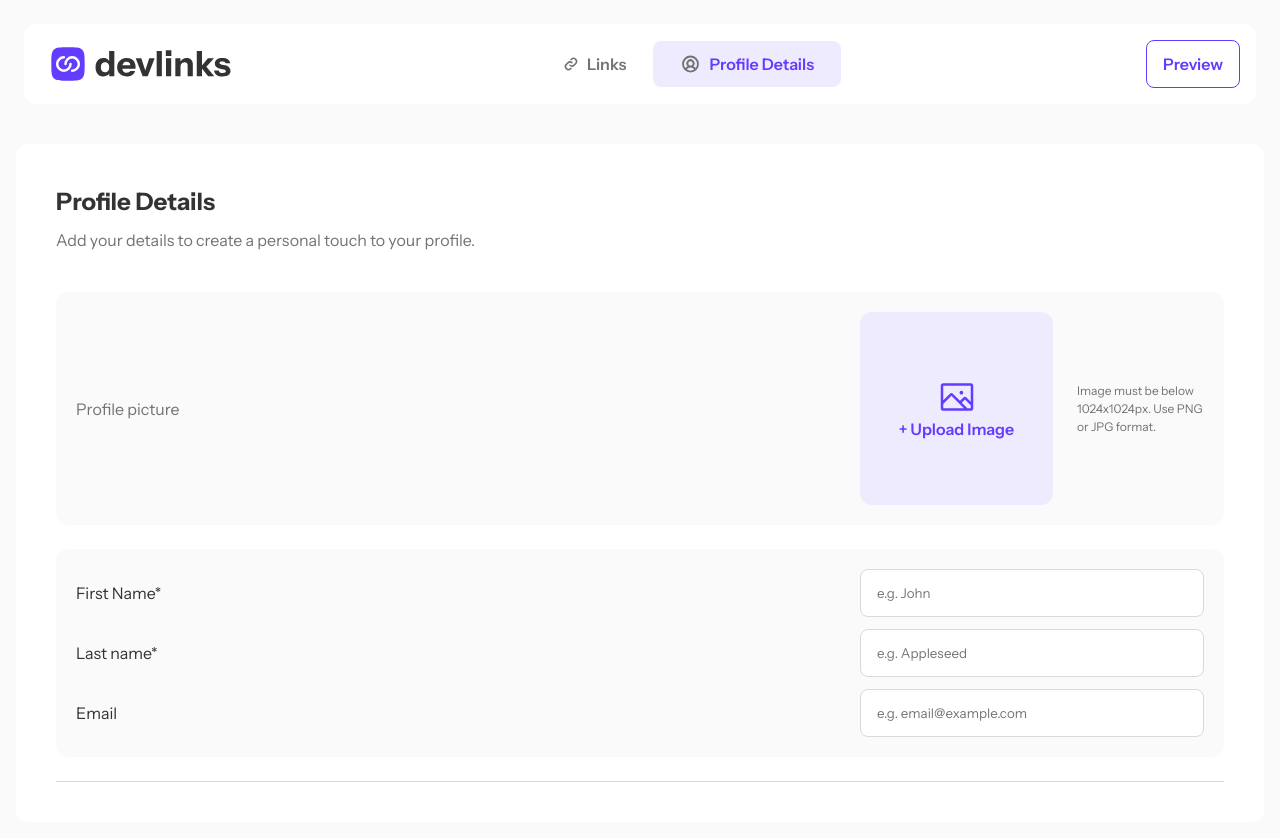
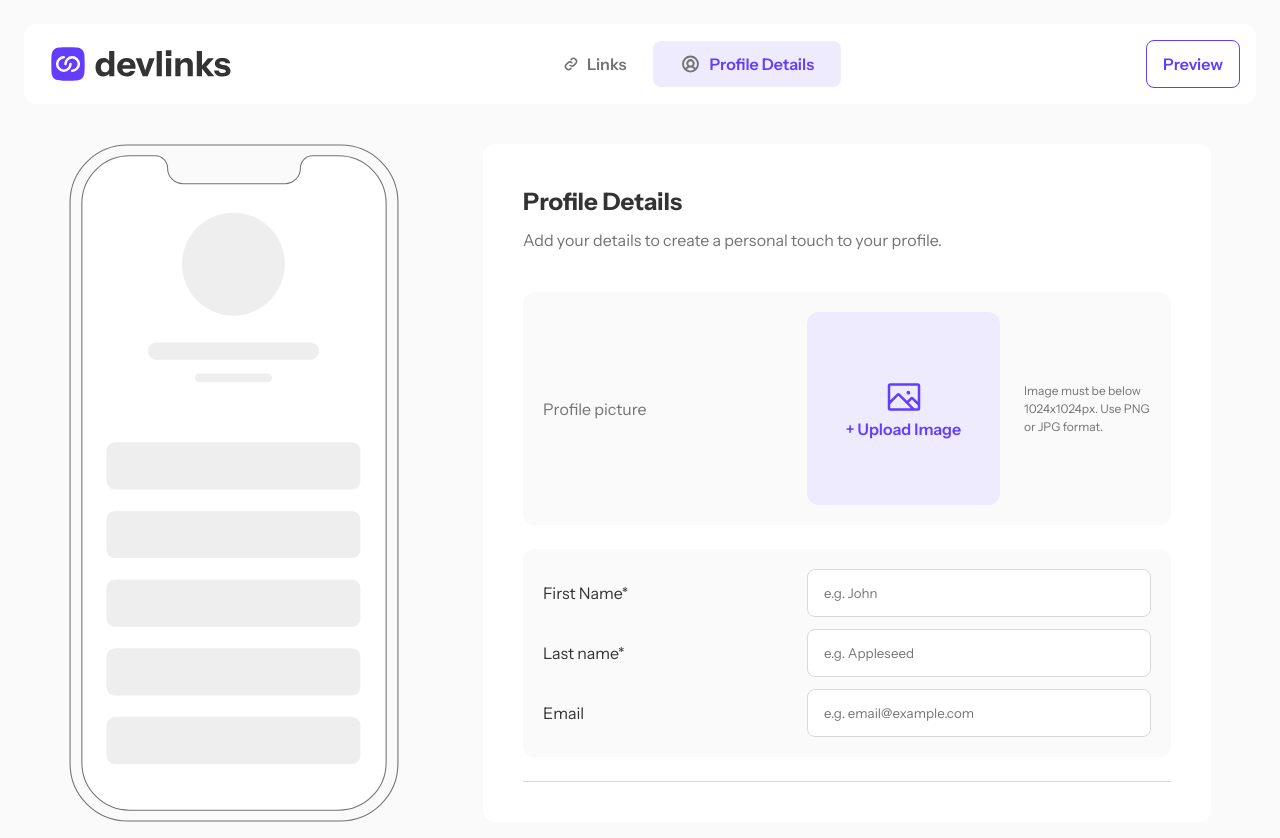
Before and after one commit to AlexTsamala/Suicide-trio, a React (Vite) app: page /profile in a window 1280 px wide. Built offline with nearby package versions, Linux system fonts and the light colour scheme.

Commit message:
add phone image for desktop resolution

```diff
--- a/src/components/Profile/ProfileDetails/ProfileDetails.jsx
+++ b/src/components/Profile/ProfileDetails/ProfileDetails.jsx
@@ -1,4 +1,5 @@
 import React from "react";
+import Image from "./illustration-phone-mockup.svg";
 import Styles from "./ProfileDetails.module.css";
 import ProfileImage from "./ProfileImage/ProfileImage";
 import ProfileForm from "./ProfileForm/ProfileForm";
@@ -6,6 +7,9 @@ import ProfileForm from "./ProfileForm/ProfileForm";
 const ProfileDetails = ({ title, content }) => {
   return (
     <div className={Styles.body}>
+      <div className={Styles.desktop}>
+        <img src={Image} alt="Image" />
+      </div>
       <div className={Styles.main}>
         <div className={Styles.text_content}>
           <h1 className={Styles.title}>{title}</h1>
--- a/src/components/Profile/ProfileDetails/ProfileDetails.module.css
+++ b/src/components/Profile/ProfileDetails/ProfileDetails.module.css
@@ -1,10 +1,20 @@
 .body {
   padding: 16px;
+  /* width: 100%; */
+  display: flex;
+  flex-direction: row;
+  justify-content: space-around;
 }
+
+.desktop {
+  display: none;
+}
+
 .main {
   padding: 24px;
   background-color: white;
   border-radius: 12px;
+  /* width: 50%; */
   /* margin-top: 16px; */
 }
 
@@ -39,3 +49,13 @@
     font-size: 32px;
   }
 }
+
+@media screen and (min-width: 1140px) {
+  .desktop {
+    display: flex;
+    /* width: 50%; */
+  }
+  .main {
+    width: 728px;
+  }
+}
```
Also changed, not shown: src/components/Profile/ProfileDetails/illustration-phone-mockup.svg (added).
